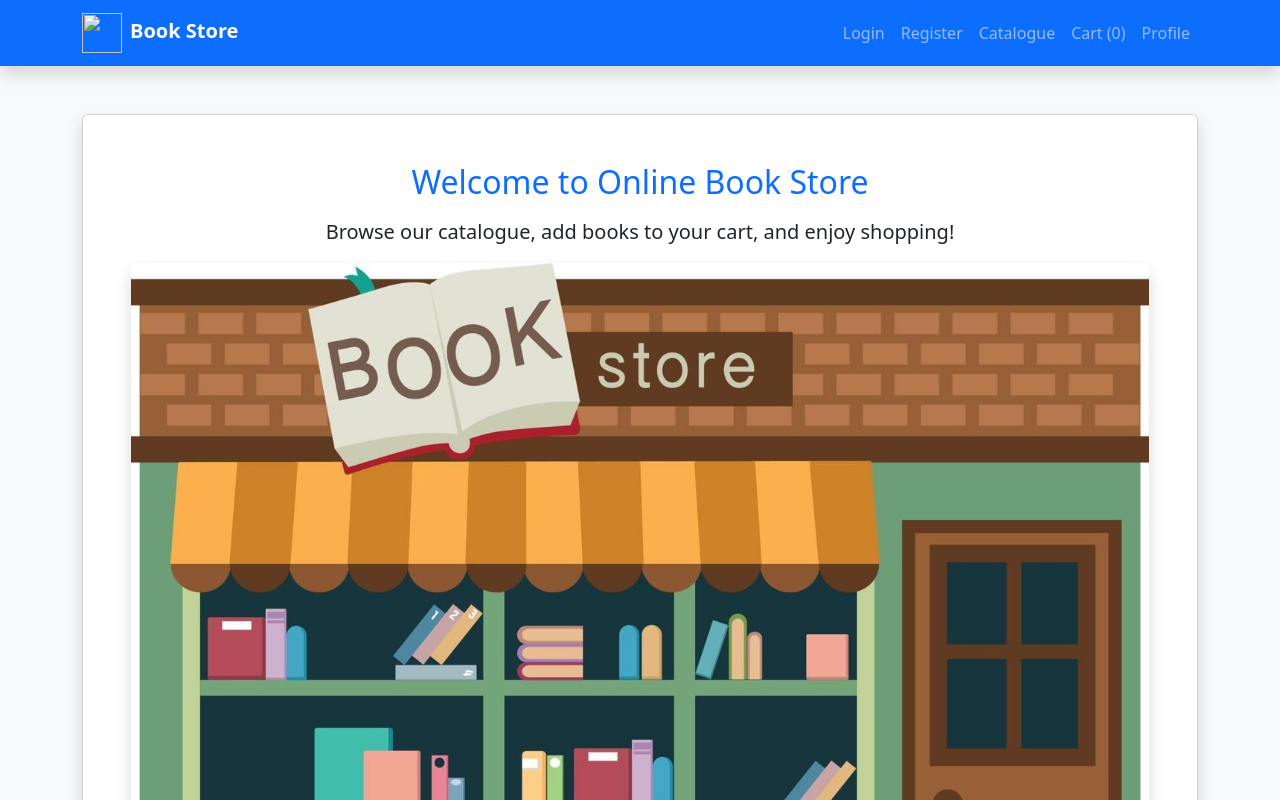
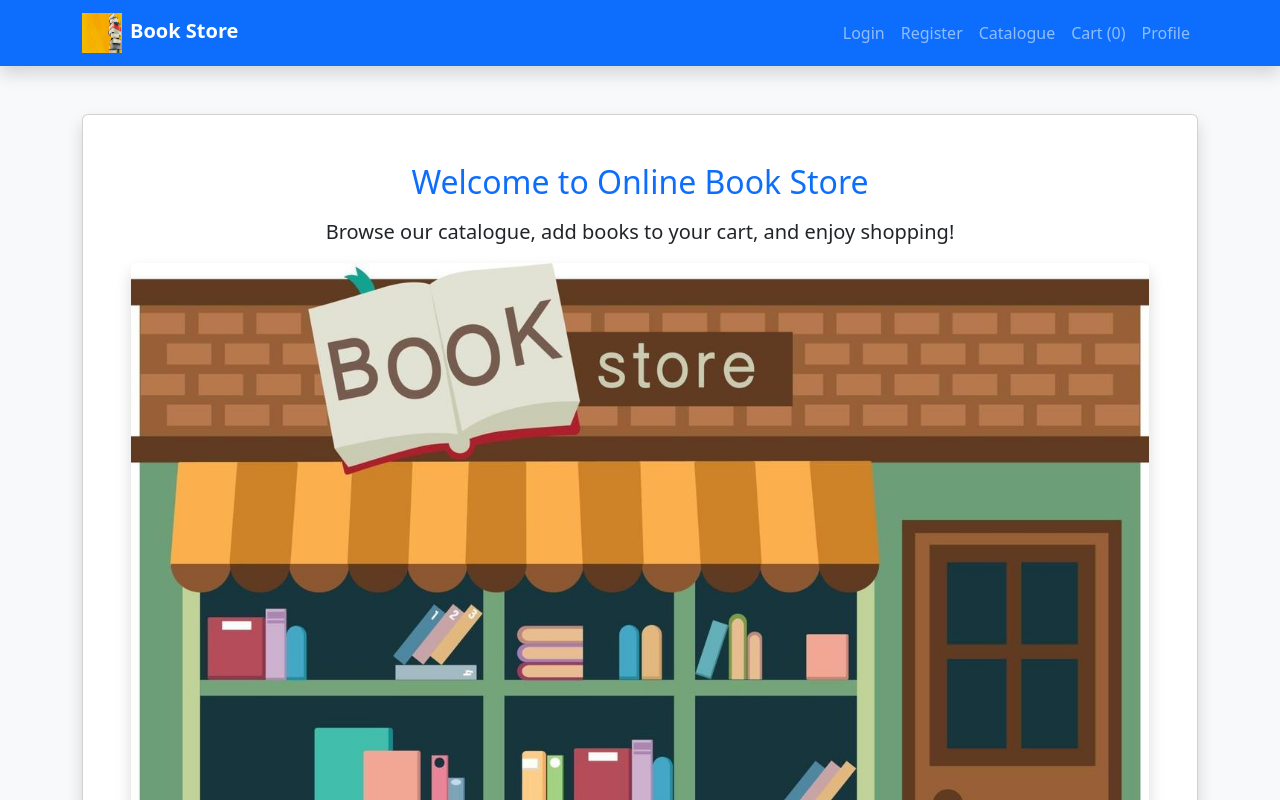
Before and after one commit to arunmeka29/wt_projects, a plain HTML site: page index.html in a window 1280 px wide. Shown: the top 800 px of the page. Drawn offline with nearby package versions, Linux system fonts and the light colour scheme; files whose address does not match are found by name.

Commit message:
index.html

```diff
--- a/index.html
+++ b/index.html
@@ -19,7 +19,7 @@
 <nav class="navbar navbar-expand-lg navbar-dark bg-primary shadow">
   <div class="container">
     <a class="navbar-brand fw-bold" href="index.html">
-      <img src="assets/microsoft.webp" width="40" height="40" class="me-2">Book Store
+      <img src="microsoft.webp" width="40" height="40" class="me-2">Book Store
     </a>
     <button class="navbar-toggler" type="button" data-bs-toggle="collapse" data-bs-target="#navbarNav">
       <span class="navbar-toggler-icon"></span>
```
